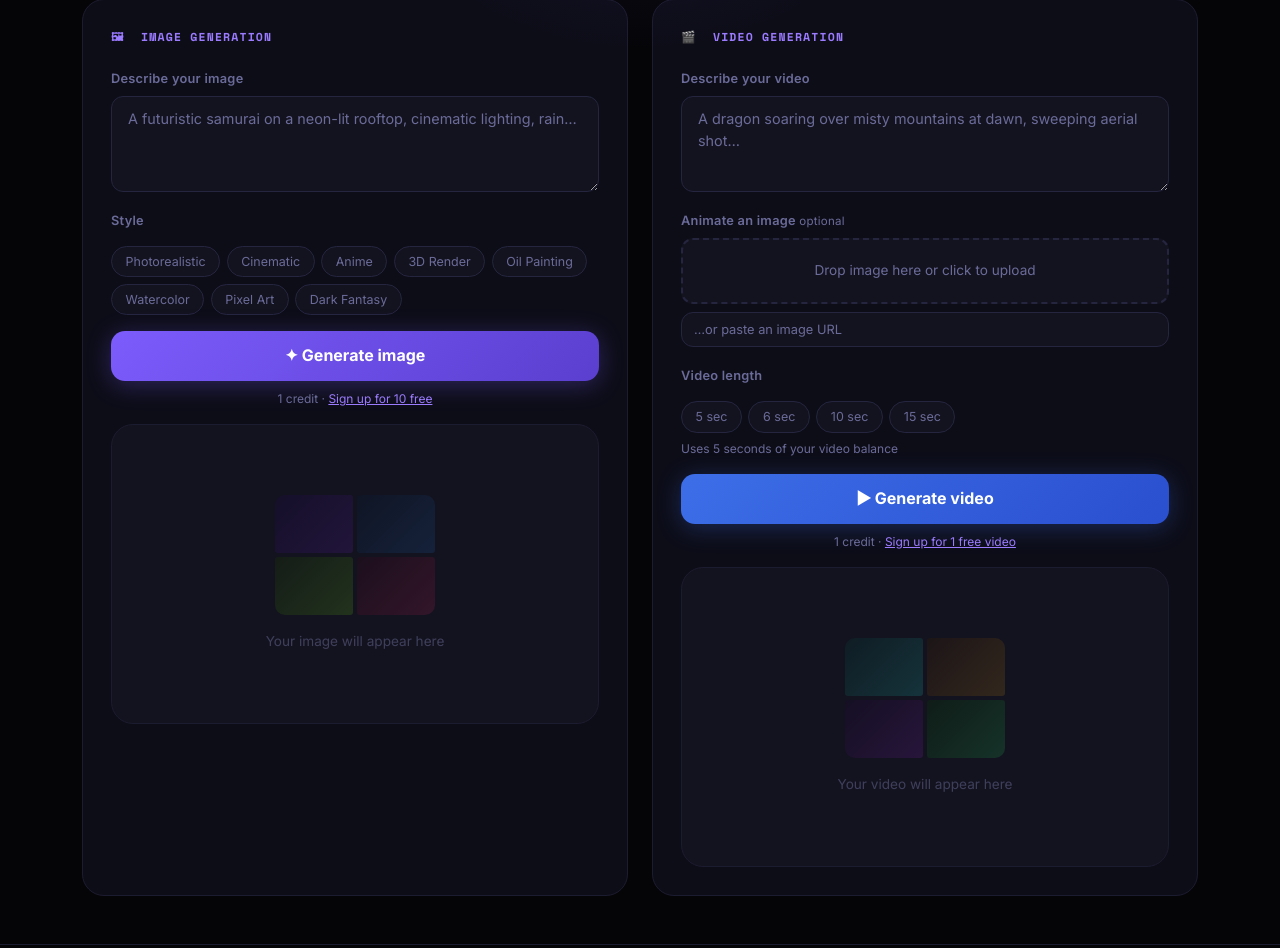
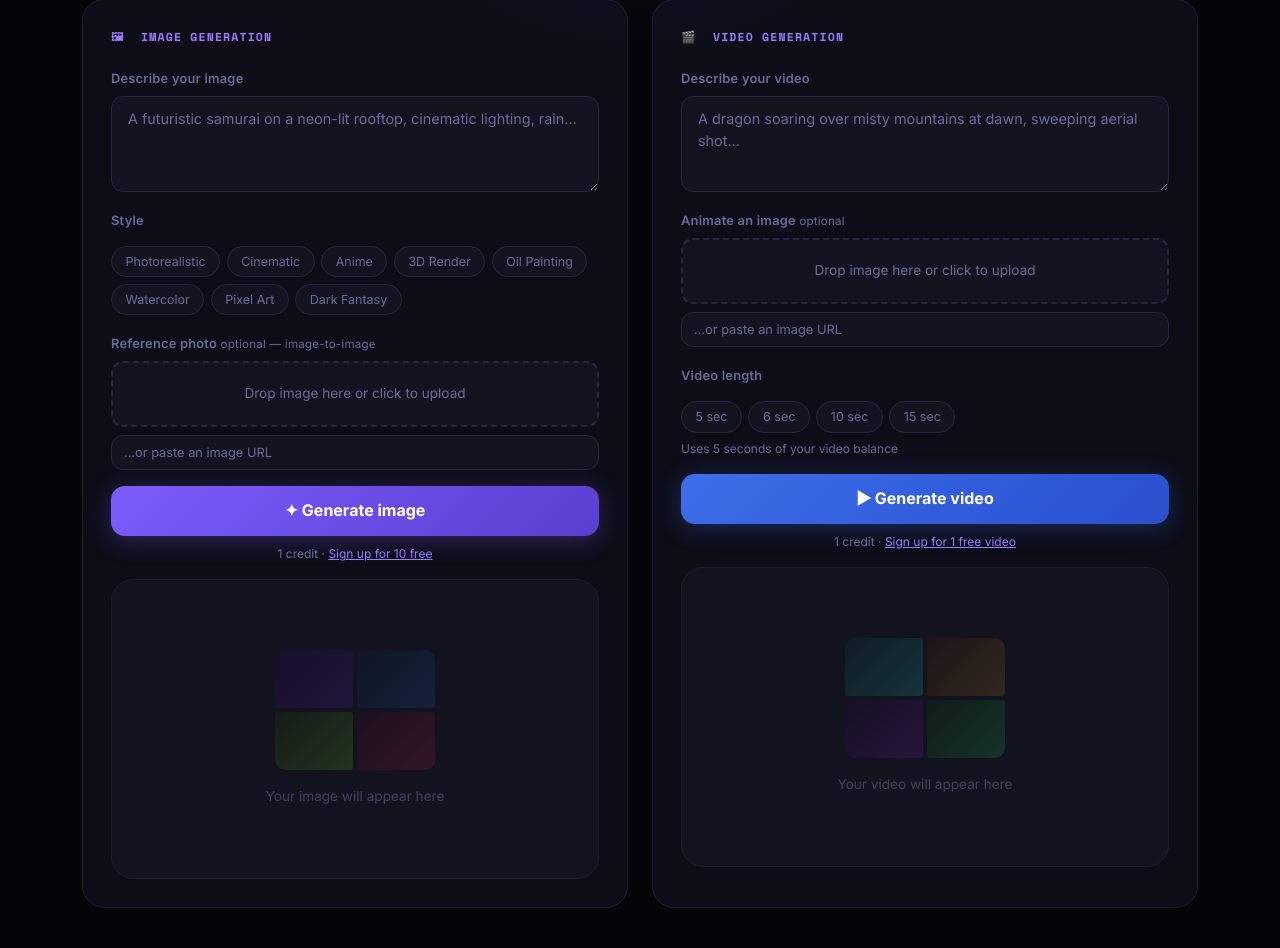
Before and after one commit to herecumsyagirl/percfectstudios, a Flask app: page /percfectstudios in a window 1280 px wide. Shown: the part 645-1593 px from the top of the page. Run offline with Flask 3, Linux system fonts and the light colour scheme; data that the repository does not hold is empty.

Commit message:
Phase 2: img2img drop on web, Kodi photo picker + auto-save
Web studio: image panel drop zone for image-to-image. Backend handles
image_file uploads and xAI /images/edits. Video route fixes image_file
handling. Kodi v1.1.0: browse library photos, img2img and img-to-video,
configurable save folder with auto-save.

```diff
--- a/app.py
+++ b/app.py
@@ -4,6 +4,7 @@ from werkzeug.security import generate_password_hash, check_password_hash
 from supabase import create_client, Client
 from functools import wraps
 import os
+import base64
 import uuid
 import datetime
 import requests
@@ -86,17 +87,44 @@ def reset_daily_if_needed(user_id):
         }).eq("id", user_id).execute()
 
 
-def generate_image_xai(prompt: str) -> dict:
+
+def _file_to_data_uri(file_storage):
+    data = file_storage.read()
+    mime = file_storage.mimetype or "image/jpeg"
+    if mime not in ("image/jpeg", "image/png", "image/webp", "image/gif"):
+        mime = "image/jpeg"
+    b64 = base64.b64encode(data).decode()
+    return f"data:{mime};base64,{b64}"
+
+
+def _get_form_image_url():
+    image_url = request.form.get("image_url", "").strip() or None
+    file = request.files.get("image_file")
+    if file and file.filename:
+        return _file_to_data_uri(file)
+    return image_url
+
+
+def generate_image_xai(prompt: str, image_url: str = None) -> dict:
     headers = {
         "Authorization": f"Bearer {XAI_API_KEY}",
         "Content-Type": "application/json"
     }
-    payload = {
-        "model": "grok-imagine-image",
-        "prompt": prompt,
-        "n": 1,
-    }
-    resp = requests.post(f"{XAI_BASE_URL}/images/generations", json=payload, headers=headers, timeout=60)
+    if image_url:
+        payload = {
+            "model": "grok-imagine-image",
+            "prompt": prompt,
+            "image": {"url": image_url},
+        }
+        endpoint = f"{XAI_BASE_URL}/images/edits"
+    else:
+        payload = {
+            "model": "grok-imagine-image",
+            "prompt": prompt,
+            "n": 1,
+        }
+        endpoint = f"{XAI_BASE_URL}/images/generations"
+    resp = requests.post(endpoint, json=payload, headers=headers, timeout=90)
     if not resp.ok:
         raise Exception(f"xAI image error {resp.status_code}: {resp.text}")
     return resp.json()
@@ -338,9 +366,10 @@ def generate_image():
         return jsonify({"error": "Prompt is required."}), 400
 
     full_prompt = f"{prompt}. Style: {style}" if style else prompt
+    source_image = _get_form_image_url()
 
     try:
-        result = generate_image_xai(full_prompt)
+        result = generate_image_xai(full_prompt, source_image)
         image_url = result["data"][0]["url"]
 
         if not current_user.is_admin:
@@ -371,7 +400,7 @@ def generate_video():
     user_data = res.data
 
     prompt = request.form.get("prompt", "").strip()
-    image_url = request.form.get("image_url", "").strip() or None
+    image_url = _get_form_image_url()
     duration = int(request.form.get("duration", 6))
     duration = max(5, min(15, duration))  # clamp 5-15 seconds
 
@@ -527,11 +556,12 @@ def api_generate_image():
 
     body = request.get_json(silent=True) or {}
     prompt = body.get("prompt", "").strip()
+    source_image = (body.get("image_url") or "").strip() or None
     if not prompt:
         return jsonify({"error": "prompt is required"}), 400
 
     try:
-        result = generate_image_xai(prompt)
+        result = generate_image_xai(prompt, source_image)
         image_url = result["data"][0]["url"]
 
         supabase.table("users").update({
--- a/static/kodi/plugin.video.percfectstudios/addon.xml
+++ b/static/kodi/plugin.video.percfectstudios/addon.xml
@@ -1,7 +1,7 @@
 <?xml version="1.0" encoding="UTF-8"?>
 <addon id="plugin.video.percfectstudios"
        name="PercfectStudios"
-       version="1.0.0"
+       version="1.1.0"
        provider-name="PercfectAI">
   <requires>
     <import addon="xbmc.python" version="3.0.0"/>
--- a/templates/percfectstudios.html
+++ b/templates/percfectstudios.html
@@ -67,6 +67,16 @@
             <span class="style-chip" onclick="toggleStyle(this,'img')">Pixel Art</span>
             <span class="style-chip" onclick="toggleStyle(this,'img')">Dark Fantasy</span>
           </div>
+        </div>
+
+        <div class="mb-3">
+          <label class="form-label">Reference photo <span class="form-hint">optional — image-to-image</span></label>
+          <div id="img-drop-zone" onclick="document.getElementById('img-file-input').click()">
+            <span id="img-drop-label">Drop image here or click to upload</span>
+            <img id="img-drop-preview" src="" alt="" style="display:none;max-height:80px;border-radius:8px;margin-top:0.5rem;" />
+          </div>
+          <input type="file" id="img-file-input" accept="image/*" style="display:none" onchange="handleImgFileSelect(this)" />
+          <input class="form-control mt-2" id="img-image-url" type="url" placeholder="…or paste an image URL" style="font-size:0.8rem;padding:0.45rem 0.75rem;" />
         </div>
 
         <button class="generate-btn" id="img-btn" onclick="generateImage()">
@@ -225,16 +235,16 @@
 }
 
 /* Drop zone */
-#drop-zone {
+#drop-zone,#img-drop-zone {
   border:2px dashed var(--border-2);border-radius:12px;
   padding:1.25rem;text-align:center;cursor:pointer;
   transition:all .2s;color:var(--text-muted);font-size:.85rem;
   background:var(--bg-3);
 }
-#drop-zone:hover,#drop-zone.drag-over {
+#drop-zone:hover,#img-drop-zone:hover,#drop-zone.drag-over,#img-drop-zone.drag-over {
   border-color:var(--accent);background:rgba(124,92,252,.06);color:var(--accent-2);
 }
-#drop-zone.has-image { border-style:solid;border-color:var(--accent); }
+#drop-zone.has-image,#img-drop-zone.has-image { border-style:solid;border-color:var(--accent); }
 
 /* Prompt pills */
 .prompt-pills { display:flex;flex-wrap:wrap;gap:.5rem; }
@@ -379,6 +389,9 @@ async function _generateImage() {
   fd.append('prompt', prompt);
   const style = document.querySelector('#img-style-chips .style-chip.active');
   if (style) fd.append('style', style.textContent.trim());
+  const imgUrl = document.getElementById('img-image-url').value.trim();
+  if (imgUrl) fd.append('image_url', imgUrl);
+  if (window._droppedImgFile) fd.append('image_file', window._droppedImgFile);
   try {
     const res = await fetch('/percfectstudios/generate-image', {method:'POST', body:fd});
     const data = await res.json();
@@ -482,35 +495,41 @@ function setDuration(chip, secs) {
 }
 
 /* ── Drag & drop ───────────────────────────────── */
-function setupDropZone() {
-  const zone = document.getElementById('drop-zone');
+function setupDropZone(zoneId, previewId, labelId, urlInputId, fileVarSetter) {
+  const zone = document.getElementById(zoneId);
+  if (!zone) return;
   zone.addEventListener('dragover', e => { e.preventDefault(); zone.classList.add('drag-over'); });
   zone.addEventListener('dragleave', () => zone.classList.remove('drag-over'));
   zone.addEventListener('drop', e => {
     e.preventDefault(); zone.classList.remove('drag-over');
     const file = e.dataTransfer.files[0];
-    if (file && file.type.startsWith('image/')) loadDroppedFile(file);
+    if (file && file.type.startsWith('image/')) loadDroppedFile(file, zoneId, previewId, labelId, urlInputId, fileVarSetter);
   });
 }
 function handleFileSelect(input) {
-  if (input.files[0]) loadDroppedFile(input.files[0]);
+  if (input.files[0]) loadDroppedFile(input.files[0], 'drop-zone', 'drop-preview', 'drop-label', 'vid-image-url', f => window._droppedImageFile = f);
 }
-function loadDroppedFile(file) {
+function handleImgFileSelect(input) {
+  if (input.files[0]) loadDroppedFile(input.files[0], 'img-drop-zone', 'img-drop-preview', 'img-drop-label', 'img-image-url', f => window._droppedImgFile = f);
+}
+function loadDroppedFile(file, zoneId, previewId, labelId, urlInputId, fileVarSetter) {
   const reader = new FileReader();
   reader.onload = e => {
-    const zone = document.getElementById('drop-zone');
-    const preview = document.getElementById('drop-preview');
-    const label = document.getElementById('drop-label');
+    const zone = document.getElementById(zoneId);
+    const preview = document.getElementById(previewId);
+    const label = document.getElementById(labelId);
     preview.src = e.target.result;
     preview.style.display = 'block';
     label.textContent = file.name;
     zone.classList.add('has-image');
-    window._droppedImageFile = file;
-    document.getElementById('vid-image-url').value = '';
+    fileVarSetter(file);
+    const urlEl = document.getElementById(urlInputId);
+    if (urlEl) urlEl.value = '';
   };
   reader.readAsDataURL(file);
 }
-setupDropZone();
+setupDropZone('drop-zone', 'drop-preview', 'drop-label', 'vid-image-url', f => window._droppedImageFile = f);
+setupDropZone('img-drop-zone', 'img-drop-preview', 'img-drop-label', 'img-image-url', f => window._droppedImgFile = f);
 
 /* ── Gallery ───────────────────────────────────── */
 async function loadGallery() {
```
Also changed, not shown: static/kodi/plugin.video.percfectstudios/addon.py (+78 -2 lines), static/kodi/plugin.video.percfectstudios/resources/settings.xml (+6 -2 lines).
